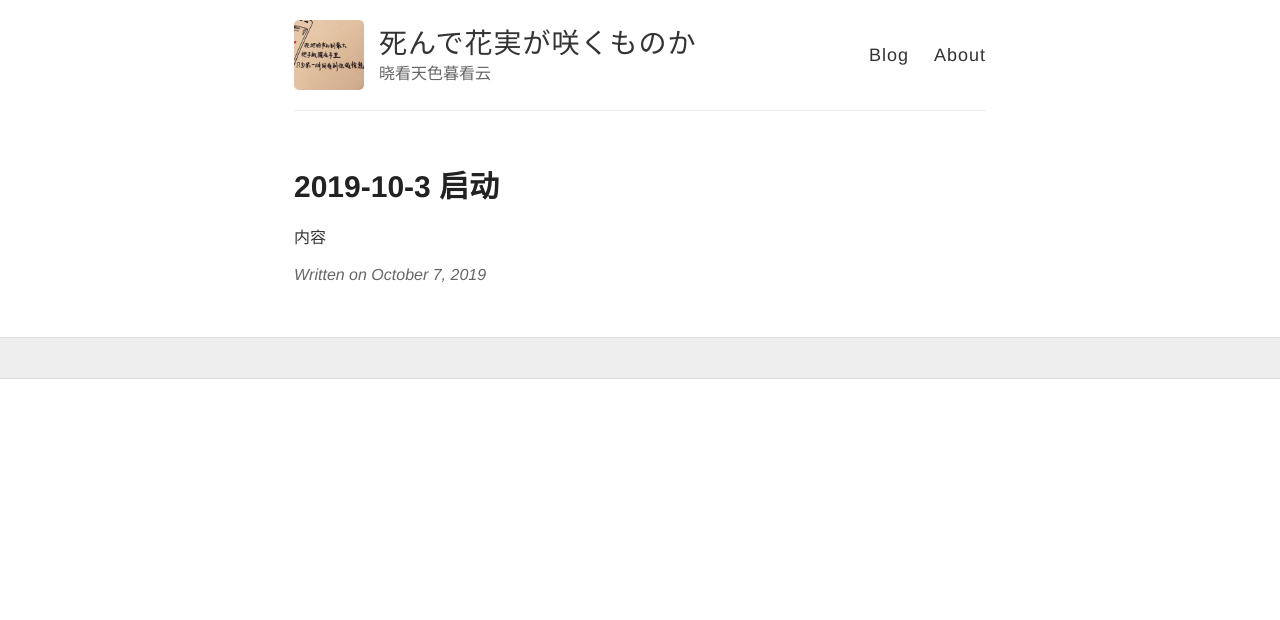
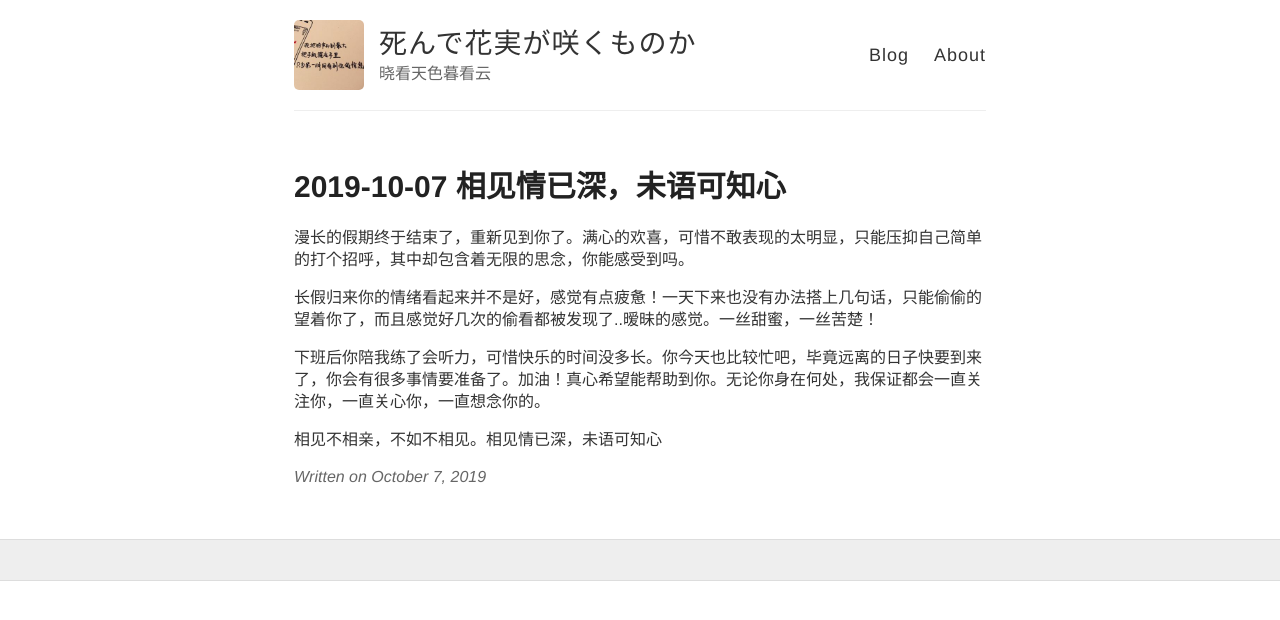
Before and after one commit to wiki650/wiki650.github.io, a Jekyll site: the page built from _posts/2019-10-7-wiki20191007.md, in a window 1280 px wide. Shown: the top 620 px of the page. Built offline with Jekyll 4.4.1, drawn with Linux system fonts in a browser that asks for light colours.

Commit message:
Update 2019-10-7-wiki20191007.md

```diff
--- a/_posts/2019-10-7-wiki20191007.md
+++ b/_posts/2019-10-7-wiki20191007.md
@@ -1,7 +1,12 @@
 ---
 layout: post
-title: 2019-10-3 启动
+title: 2019-10-07 相见情已深，未语可知心
 ---
 
+漫长的假期终于结束了，重新见到你了。满心的欢喜，可惜不敢表现的太明显，只能压抑自己简单的打个招呼，其中却包含着无限的思念，你能感受到吗。
 
-内容
+长假归来你的情绪看起来并不是好，感觉有点疲惫！一天下来也没有办法搭上几句话，只能偷偷的望着你了，而且感觉好几次的偷看都被发现了..暧昧的感觉。一丝甜蜜，一丝苦楚！
+
+下班后你陪我练了会听力，可惜快乐的时间没多长。你今天也比较忙吧，毕竟远离的日子快要到来了，你会有很多事情要准备了。加油！真心希望能帮助到你。无论你身在何处，我保证都会一直关注你，一直关心你，一直想念你的。
+
+相见不相亲，不如不相见。相见情已深，未语可知心
```
